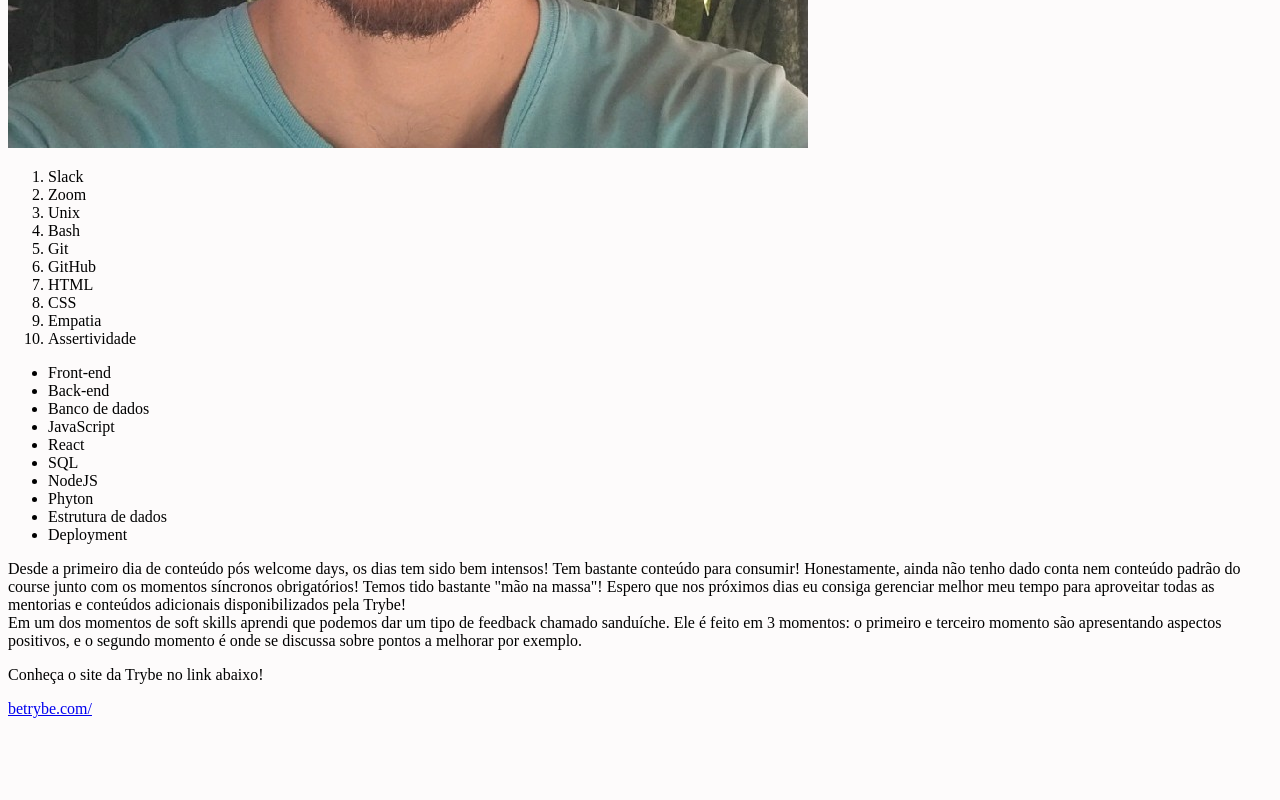
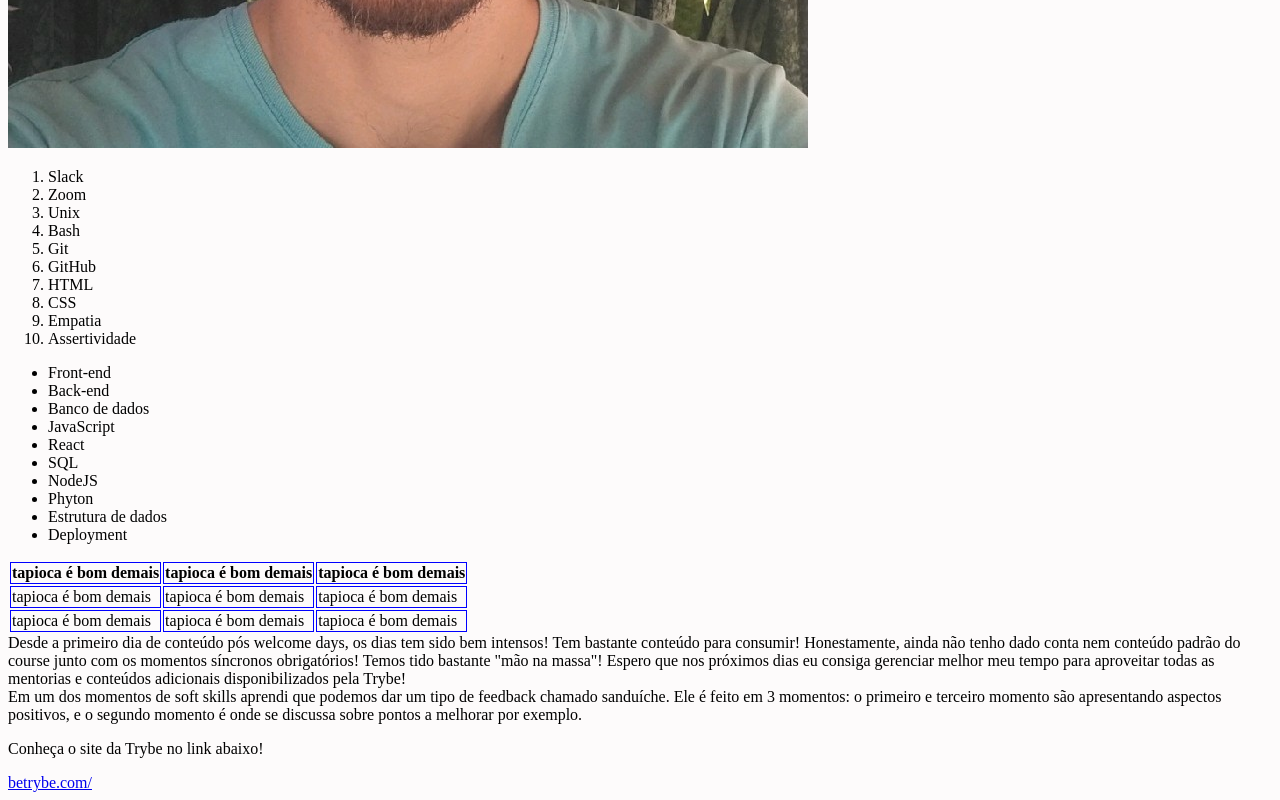
Before and after one commit to Danieldsvn/lessons-learned, a website: page index.html in a window 1280 px wide. Shown: the part 660-1460 px from the top of the page. Before the commit the page ends 1386 px from the top, so only its background shows below. Drawn offline with Linux system fonts and the light colour scheme.

Commit message:
tabela adicionada. Requisito 12 concluido

```diff
--- a/index.html
+++ b/index.html
@@ -38,6 +38,23 @@
             <li>Estrutura de dados</li>
             <li>Deployment</li>
         </ul>
+        <table>
+            <tr>
+            <th class="tapica-vermelha">tapioca é bom demais</th>
+            <th class="tapica-vermelha">tapioca é bom demais</th>
+            <th class="tapica-vermelha">tapioca é bom demais</th>
+            </tr>
+            <tr>
+            <td class="tapica-vermelha">tapioca é bom demais</td>
+            <td class="tapica-vermelha">tapioca é bom demais</td>
+            <td class="tapica-vermelha">tapioca é bom demais</td>
+            </tr>
+            <tr>
+            <td class="tapica-vermelha">tapioca é bom demais</td>
+            <td class="tapica-vermelha">tapioca é bom demais</td>
+            <td class="tapica-vermelha">tapioca é bom demais</td>
+            </tr>
+        </table>
         <section>
             <article>
                 Desde a primeiro dia de conteúdo pós welcome days, os dias tem sido bem intensos! Tem bastante conteúdo para consumir! Honestamente, ainda não tenho dado conta nem conteúdo padrão do course junto com os momentos síncronos obrigatórios! Temos tido bastante "mão na massa"! Espero que nos próximos dias eu consiga gerenciar melhor meu tempo para aproveitar todas as mentorias e conteúdos adicionais disponibilizados pela Trybe!
--- a/style.css
+++ b/style.css
@@ -5,3 +5,10 @@ body {
     position: fixed;
     top: 0;
 }
+td, th {
+    border: 1px solid blue;
+
+}
+.tapica-vermelha:hover {
+    background-color: brown;
+}
```
